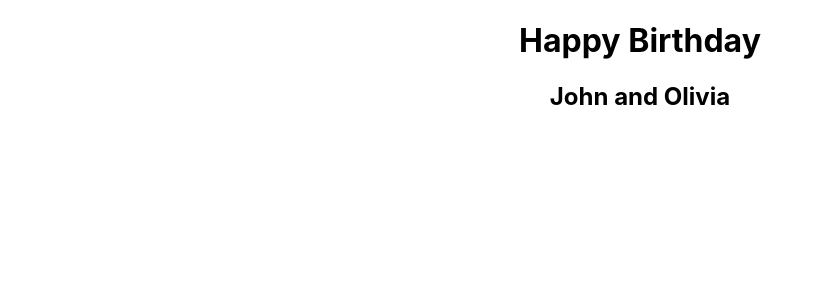
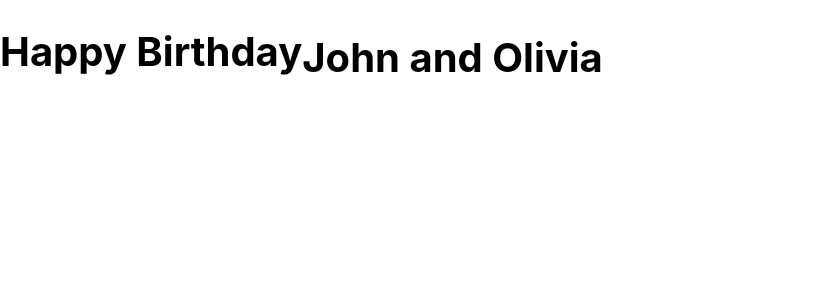
Before and after one commit to Mathew29/John-Olivia-Birthday, a React (Create React App) app: page / in a window 1280 px wide. Shown: the top 300 px of the page, without its empty margins (0-821 px from the left). Built offline with nearby package versions, Linux system fonts and the light colour scheme.

Commit message:
add styles

```diff
--- a/src/components/Title.css
+++ b/src/components/Title.css
@@ -0,0 +1,10 @@
+.container{
+  display: flex;
+}
+.header{
+  font-size: 40px;
+}
+
+.title{
+  font-size: 40px;
+}
```
